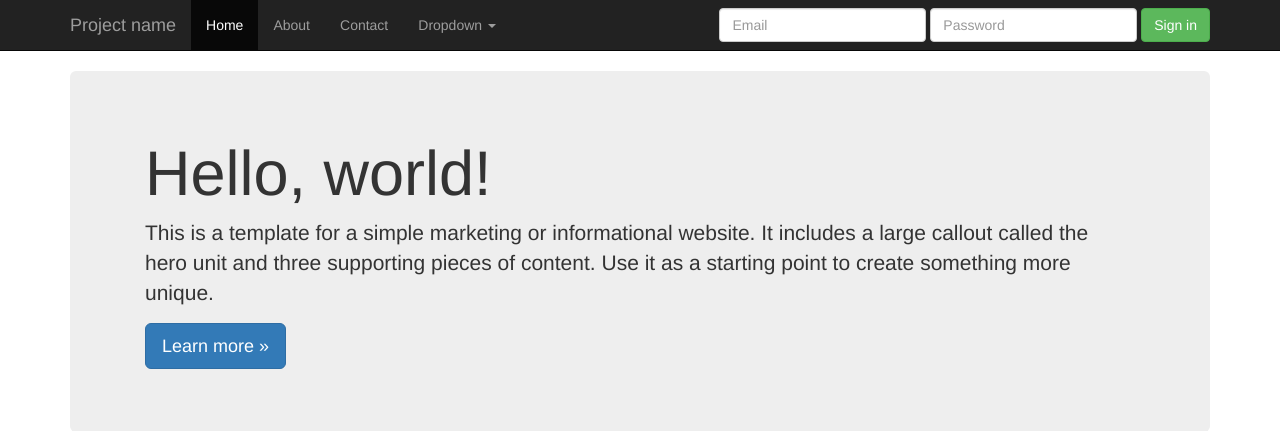
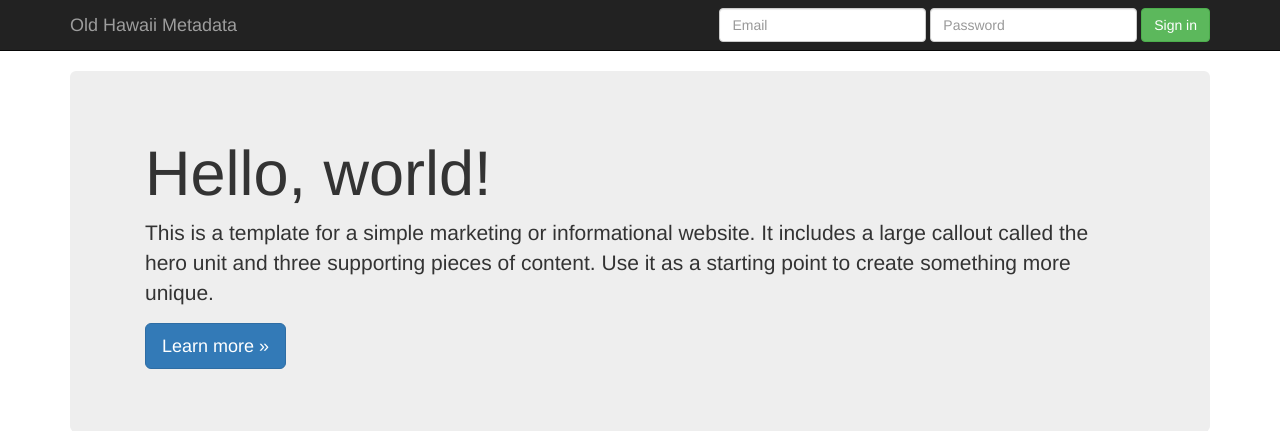
Before and after one commit to oldhawaii/oldhawaii-metadata, a Python web app: template www/oldhawaii_metadata/apps/templates/layouts/base.html in a window 1280 px wide. Shown: the top 431 px of the page. Run offline with Jinja, Linux system fonts and the light colour scheme; the template is opened without the code that fills it, so the values that code supplies are empty, except form fields; form fields are guessed from the names that the template uses; some libraries are stand-ins or nearby versions.

Commit message:
Cleaned up headers

```diff
--- a/www/oldhawaii_metadata/apps/templates/layouts/base.html
+++ b/www/oldhawaii_metadata/apps/templates/layouts/base.html
@@ -39,26 +39,9 @@
                 <span class="icon-bar"></span>
                 <span class="icon-bar"></span>
               </button>
-              <a class="navbar-brand" href="#">Project name</a>
+              <a class="navbar-brand" href="#">Old Hawaii Metadata</a>
             </div>
             <div class="navbar-collapse collapse">
-              <ul class="nav navbar-nav">
-                <li class="active"><a href="#">Home</a></li>
-                <li><a href="#about">About</a></li>
-                <li><a href="#contact">Contact</a></li>
-                <li class="dropdown">
-                  <a href="#" class="dropdown-toggle" data-toggle="dropdown">Dropdown <b class="caret"></b></a>
-                  <ul class="dropdown-menu">
-                    <li><a href="#">Action</a></li>
-                    <li><a href="#">Another action</a></li>
-                    <li><a href="#">Something else here</a></li>
-                    <li class="divider"></li>
-                    <li class="dropdown-header">Nav header</li>
-                    <li><a href="#">Separated link</a></li>
-                    <li><a href="#">One more separated link</a></li>
-                  </ul>
-                </li>
-              </ul>
               {% if current_user.is_authenticated() %}
               <ul class="nav navbar-nav navbar-right">
                 <li class="dropdown">
```
